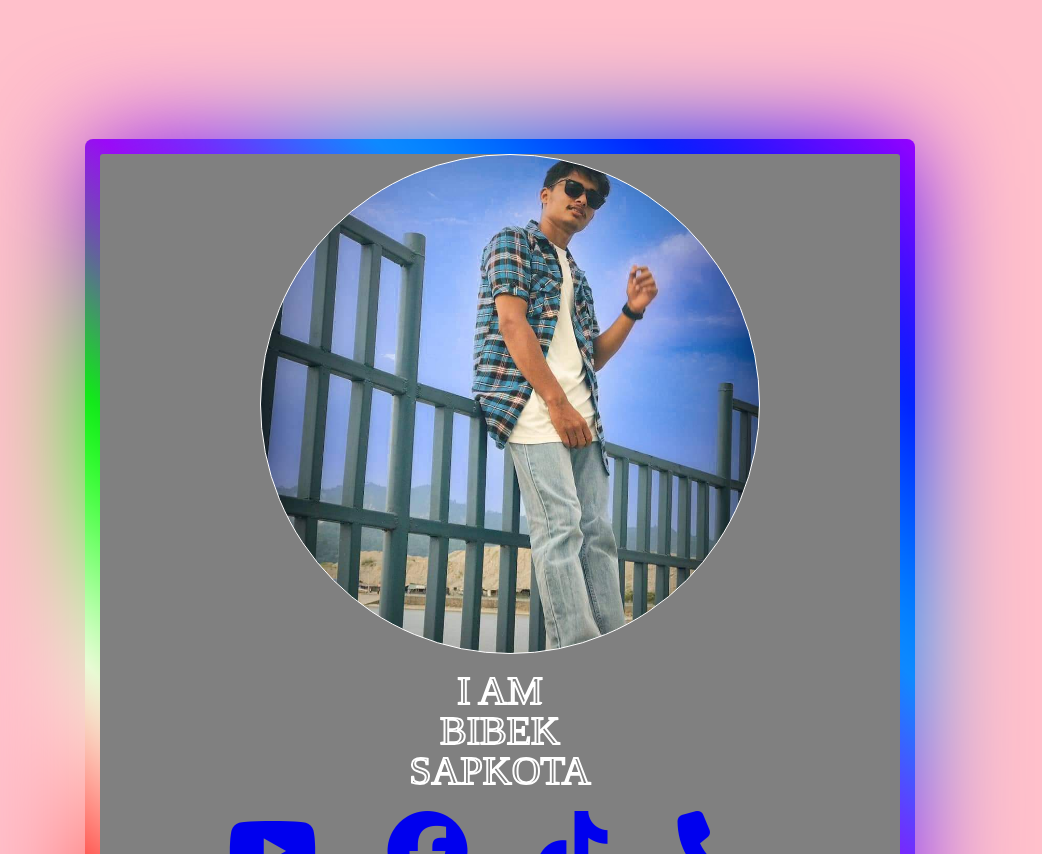
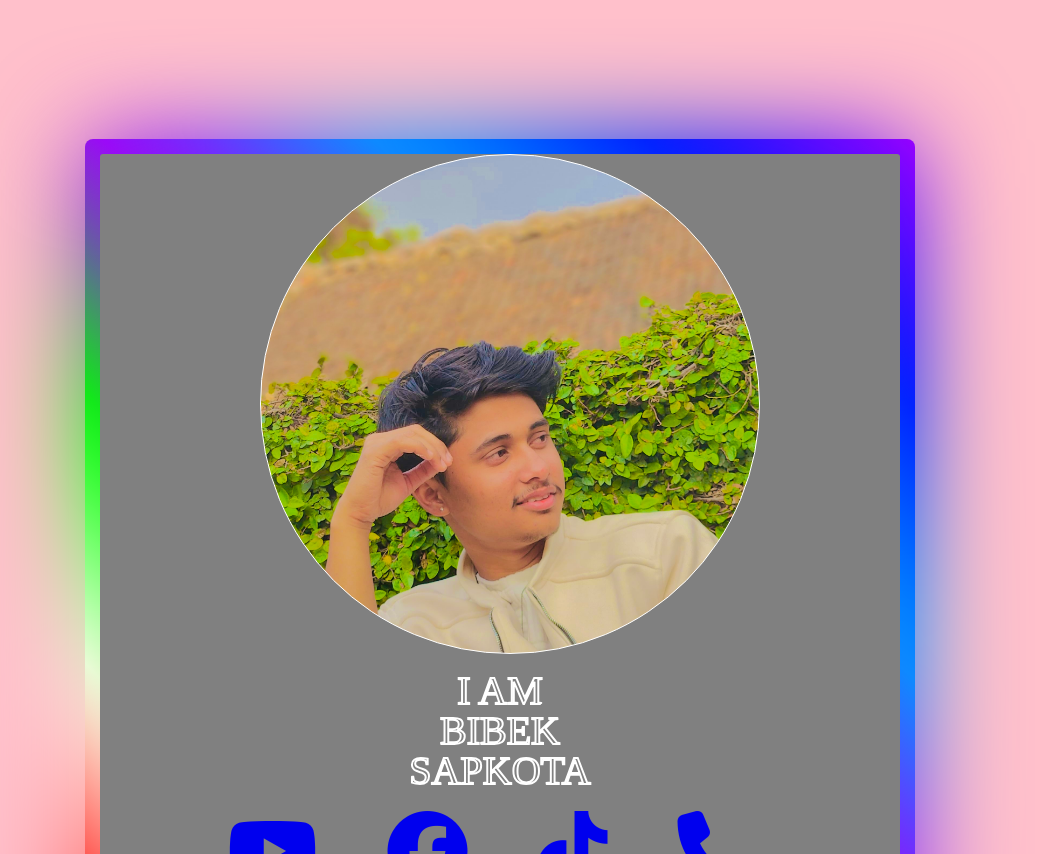
Before and after one commit to BIBEKSAPKOTA5555/4, a plain HTML site: page index.html in a window 1280 px wide. Shown: the part 246-1100 px from the top of the page, without its empty margins (0-1042 px from the left). Drawn offline with Linux system fonts and the light colour scheme.

Commit message:
Update M.css

```diff
--- a/M.css
+++ b/M.css
@@ -116,7 +116,7 @@ background-position: 200% center;
 }
 }
 .bg{
-background-image: url('bg.jpg');
+background-image: url('302debc1-bb0a-4522-8734-3aa4a1838326.jpeg');
 background-size: cover;
 animation: glitch 3.5s infinite ste(1);
 border-radius: 90%;
```
